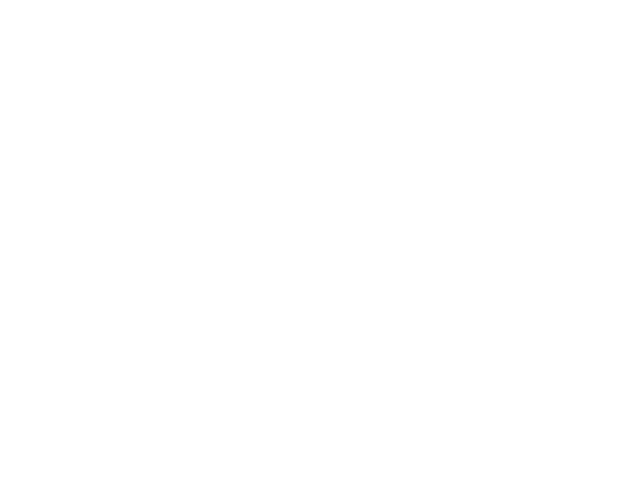
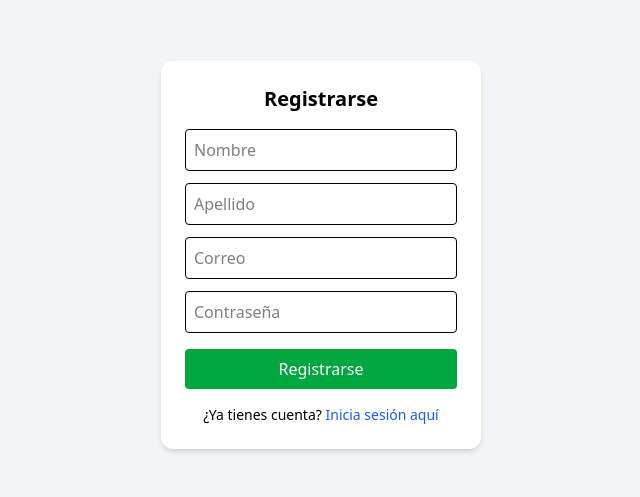
Before and after one commit to Daniel-JA03/To-Do-List-Frontend, a React (Vite) app: page /register in a window 1280 px wide. Before the commit this address had no page. Shown: the part 177-674 px from the top of the page, without its empty margins (319-959 px from the left). Built offline with nearby package versions, Linux system fonts and the light colour scheme.

Commit message:
feat: add page Register

```diff
--- a/src/App.jsx
+++ b/src/App.jsx
@@ -3,6 +3,7 @@ import { BrowserRouter, Route, Routes } from 'react-router-dom'
 import Login from './pages/Login'
 import Tareas from './pages/Tareas'
 import NuevaTarea from './pages/NuevaTarea'
+import Register from './pages/Register'
 
 function App() {
 
@@ -11,6 +12,7 @@ function App() {
         <Routes>
           <Route path="/" element={<Login />} />
           <Route path="/login" element={<Login />} />
+          <Route path="/register" element={<Register />} />
           <Route path="/tareas" element={<Tareas />} />
           <Route path="/nueva-tarea" element={<NuevaTarea />} />
         </Routes>
--- a/src/pages/Login.jsx
+++ b/src/pages/Login.jsx
@@ -51,6 +51,18 @@ export default function Login() {
         <button className="w-full bg-blue-600 text-white py-2 rounded hover:bg-blue-700">
           Entrar
         </button>
+
+        {/* 👇 Enlace para ir a registro */}
+        <p className="text-center mt-4 text-sm">
+          ¿No tienes cuenta?{" "}
+          <button
+            type="button"
+            onClick={() => navigate("/register")}
+            className="text-blue-600 hover:underline"
+          >
+            Regístrate aquí
+          </button>
+        </p>
       </form>
     </div>
   );
--- /dev/null
+++ b/src/pages/Register.jsx
@@ -0,0 +1,79 @@
+import { useForm } from "react-hook-form";
+import UsuarioService from "../services/UsuarioService";
+import Swal from "sweetalert2";
+import { useNavigate } from "react-router-dom";
+
+export default function Register() {
+  const { register, handleSubmit } = useForm();
+  const navigate = useNavigate();
+
+  const onSubmit = async (data) => {
+    try {
+      const existe = await UsuarioService.existeCorreo(data.cor_usr);
+
+      if (existe.data === true || existe.data === 1) {
+        Swal.fire("Error", "El correo ya existe", "error");
+        return;
+      }
+
+      await UsuarioService.registrarUsuario(data);
+      Swal.fire("Éxito", "Usuario registrado correctamente", "success");
+      navigate("/login");
+    } catch {
+      Swal.fire("Error", "Error al registrar usuario", "error");
+    }
+  };
+
+  return (
+    <div className="min-h-screen flex items-center justify-center bg-gray-100">
+      <form
+        onSubmit={handleSubmit(onSubmit)}
+        className="bg-white p-6 rounded-xl shadow-md w-80"
+      >
+        <h2 className="text-xl font-bold mb-4 text-center">Registrarse</h2>
+
+        <input
+          placeholder="Nombre"
+          {...register("nom_usr", { required: true })}
+          className="w-full p-2 border rounded mb-3"
+        />
+
+        <input
+          placeholder="Apellido"
+          {...register("ape_usr", { required: true })}
+          className="w-full p-2 border rounded mb-3"
+        />
+
+        <input
+          type="email"
+          placeholder="Correo"
+          {...register("cor_usr", { required: true })}
+          className="w-full p-2 border rounded mb-3"
+        />
+
+        <input
+          type="password"
+          placeholder="Contraseña"
+          {...register("pwd_usr", { required: true })}
+          className="w-full p-2 border rounded mb-4"
+        />
+
+        <button className="w-full bg-green-600 text-white py-2 rounded hover:bg-green-700">
+          Registrarse
+        </button>
+
+        {/* 👇 Enlace para ir a login */}
+        <p className="text-center mt-4 text-sm">
+          ¿Ya tienes cuenta?{" "}
+          <button
+            type="button"
+            onClick={() => navigate("/login")}
+            className="text-blue-600 hover:underline"
+          >
+            Inicia sesión aquí
+          </button>
+        </p>
+      </form>
+    </div>
+  );
+}
```
